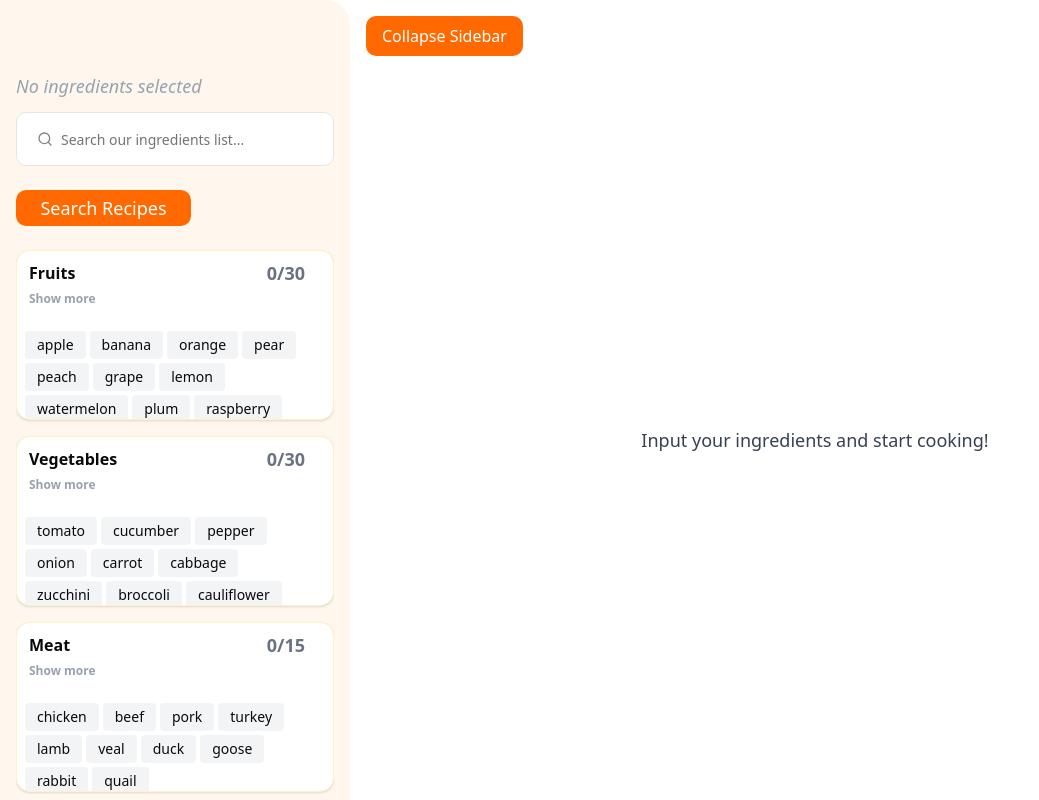
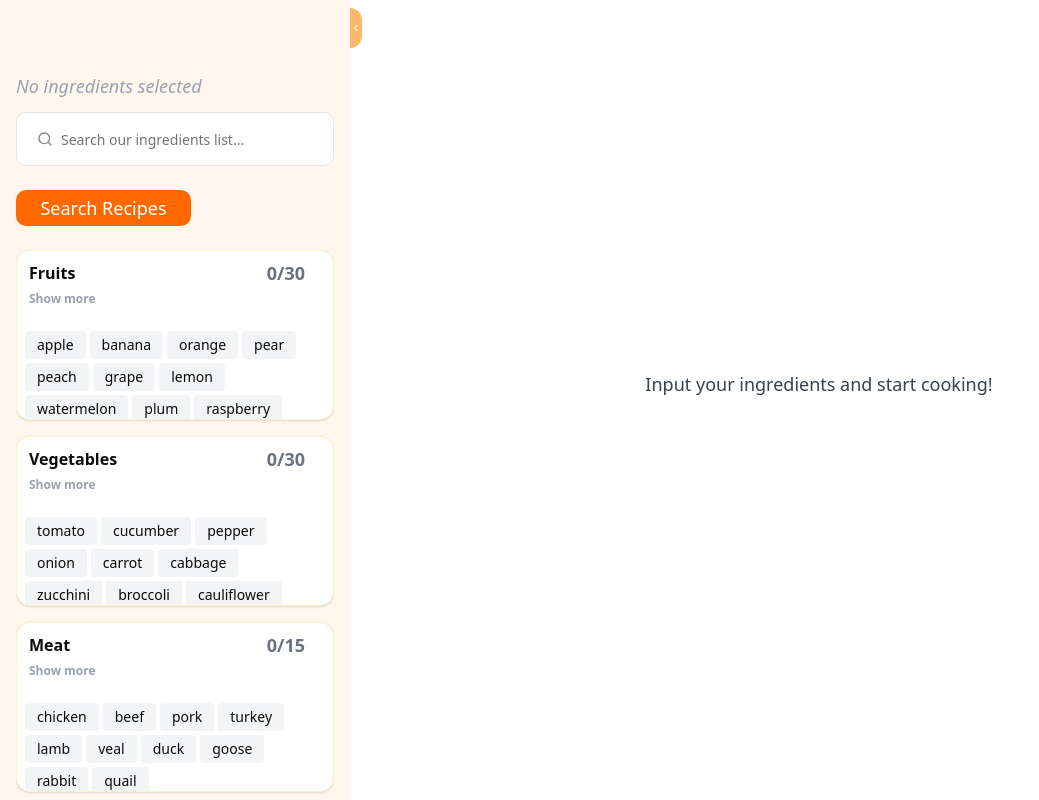
Before and after one commit to UrosZdravkovic/recipe-hub, a React (Vite) app: page / in a window 1280 px wide. Shown: the whole page, without its empty margins (0-1039 px from the left). Built offline with nearby package versions, Linux system fonts and the light colour scheme.

Commit message:
Add sidebar collapse functionality and improve scrollbar styles; update Sidebar, RecipeList, and Home components for enhanced user experience.

```diff
--- a/package.json
+++ b/package.json
@@ -27,7 +27,10 @@
     "react": "^19.1.1",
     "react-dom": "^19.1.1",
     "react-redux": "^9.2.0",
+    "simplebar": "^6.3.2",
+    "simplebar-react": "^3.3.2",
     "tailwind-merge": "^3.3.1",
+    "tailwind-scrollbar": "^4.0.2",
     "tailwindcss": "^4.1.12",
     "vaul": "^1.1.2"
   },
--- a/src/components/custom/RecipeList.tsx
+++ b/src/components/custom/RecipeList.tsx
@@ -10,7 +10,7 @@ import NoRecipesFound from "./NoRecipesFound";
 
 
 
-export default function RecipeList() {
+export default function RecipeList({collapsed}: {collapsed: boolean}) {
   const { recipes, loading, error, hasSearched } = useAppSelector((state) => state.recipes);
 
   if (loading) {
@@ -33,7 +33,7 @@ export default function RecipeList() {
 
 
   return (
-    <div className="grid grid-cols-2 gap-3 max-[1200px]:grid-cols-1">
+    <div className={`grid gap-3 max-[1200px]:grid-cols-1 ${collapsed ? 'grid-cols-3' : 'grid-cols-2'}`}>
       {recipes.map((recipe: Recipe) => (
         <RecipeCard key={recipe.id} recipe={recipe} />
       ))}
--- a/src/components/custom/RecipeListCardItem.tsx
+++ b/src/components/custom/RecipeListCardItem.tsx
@@ -9,11 +9,11 @@ const RecipeListCardItem = React.forwardRef<HTMLDivElement, React.HTMLAttributes
       {...props}
       className={`flex items-center gap-6 p-5 bg-white rounded-2xl shadow-md hover:shadow-lg transition-shadow min-h-[120px] cursor-pointer ${props.className ?? ""}`}
     >
-      <div className="relative w-32 h-32 flex-shrink-0 rounded-xl overflow-hidden bg-gray-100 ">
+      <div className="rounded-xl overflow-hidden bg-gray-100 ">
         <img
           src={recipe.image}
           alt={recipe.title}
-          className="object-cover w-full h-full"
+          className="object-cover w-32 h-32"
         />
       </div>
       <div className="flex-1 flex flex-col justify-between h-full">
--- a/src/components/custom/Sidebar.tsx
+++ b/src/components/custom/Sidebar.tsx
@@ -1,15 +1,34 @@
 import SelectedIngredients from "./SelectedIngredients"
 import RecipeSearchForm from "./RecipeSearchForm"
 import IngredientsList from "./IngredientsList"
+import { ChevronLeft, ChevronRight } from "lucide-react"
 
-export default function Sidebar({collapsed}: {collapsed: boolean}) {
+type SidebarProps = {
+    collapsed: boolean,
+    setCollapsed: () => void
+}
+
+export default function Sidebar({ collapsed, setCollapsed }: SidebarProps) {
     return (
-        <div className={`min-w-[300px] bg-orange-50 overflow-y-auto rounded-r-3xl p-4 `}>
-            <div className={`transition-opacity duration-300 delay-170 ${collapsed ? "opacity-0" : "opacity-100"}`}>
-                <SelectedIngredients />
-                <RecipeSearchForm />
-                <IngredientsList />
-            </div>
+        <div className={`min-w-[300px] bg-orange-50 p-4 relative`}>
+            <button
+                onClick={setCollapsed}
+                className={`fixed  transition-all duration-300 ease-in-out rounded-r-3xl cursor-pointer
+     w-3 flex items-center justify-center
+    bg-orange-300 text-white hover:bg-orange-200
+    ${collapsed ? "left-0 h-[50%] top-2" : "left-[350px] top-2 h-[40px]"}`}
+            >
+                {collapsed ? (
+                    <ChevronRight className="w-5 h-5" />
+                ) : (
+                    <ChevronLeft className="w-5 h-5" />
+                )}
+            </button>
+
+            <SelectedIngredients />
+            <RecipeSearchForm />
+            <IngredientsList />
+
         </div>
     )
 }
--- a/src/index.css
+++ b/src/index.css
@@ -110,6 +110,28 @@
   --sidebar-ring: oklch(0.556 0 0);
 }
 
+/* WebKit scrollbars: Chrome, Edge, Safari */
+::-webkit-scrollbar {
+  width: 8px;
+}
+
+::-webkit-scrollbar-thumb {
+  background-color: #fb923c; /* orange-400 */
+  border-radius: 9999px;
+}
+
+::-webkit-scrollbar-track {
+  background: transparent;
+}
+
+/* Firefox */
+* {
+  scrollbar-width: thin;
+  scrollbar-color: #fb923c transparent;
+}
+
+
+
 @layer base {
   * {
     @apply border-border outline-ring/50;
--- a/src/pages/Home.tsx
+++ b/src/pages/Home.tsx
@@ -9,17 +9,22 @@ export default function Home() {
   const { hasSearched, loading, recipes } = useAppSelector((state) => state.recipes);
   const [collapsed, setCollapsed] = useState(false);
 
+  function handleCollapse() {
+    setCollapsed(!collapsed)
+  }
+
   return (
     <div className="flex h-screen overflow-hidden">
-      <div className={`overflow-x-scroll ${collapsed ? 'w-0' : 'w-[350px]'} transition-all duration-300`}>
-        <Sidebar collapsed={collapsed} />
+      {/* Sidebar */}
+      <div
+        className={`relative w-[350px] transition-all duration-300 ease-in-out overflow-y-scroll
+      ${collapsed ? "ml-[-350px]" : "ml-0"}`}
+      >
+        <Sidebar collapsed={collapsed} setCollapsed={handleCollapse} />
       </div>
-      <div className={`overflow-y-auto p-4 flex-1`}>
-        <button onClick={() => setCollapsed(!collapsed)} className="mb-4 px-4 py-2 bg-orange-500 text-white rounded-lg hover:bg-orange-600 transition-all duration-300">
-          {collapsed ? "Expand Sidebar" : "Collapse Sidebar"}
-        </button>
+      <div className="flex-1 overflow-y-auto p-4 ml-2">
         {(!hasSearched && !loading && recipes.length === 0) && <FindYourRecipes />}
-        <RecipeList />
+        <RecipeList collapsed={collapsed} />
       </div>
     </div>
   );
```
Also changed, not shown: 1 other file (tests, documents, lock files or other folders).
